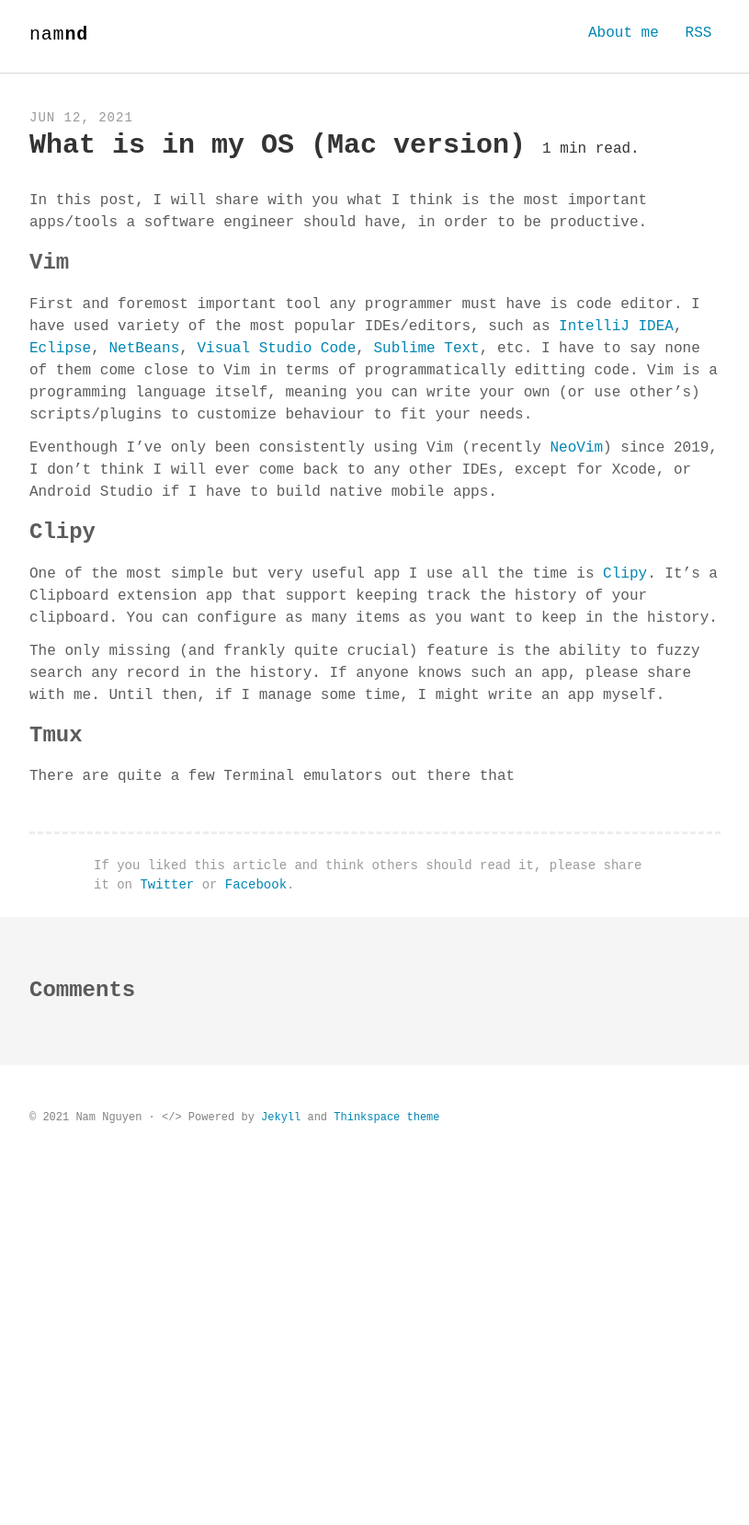
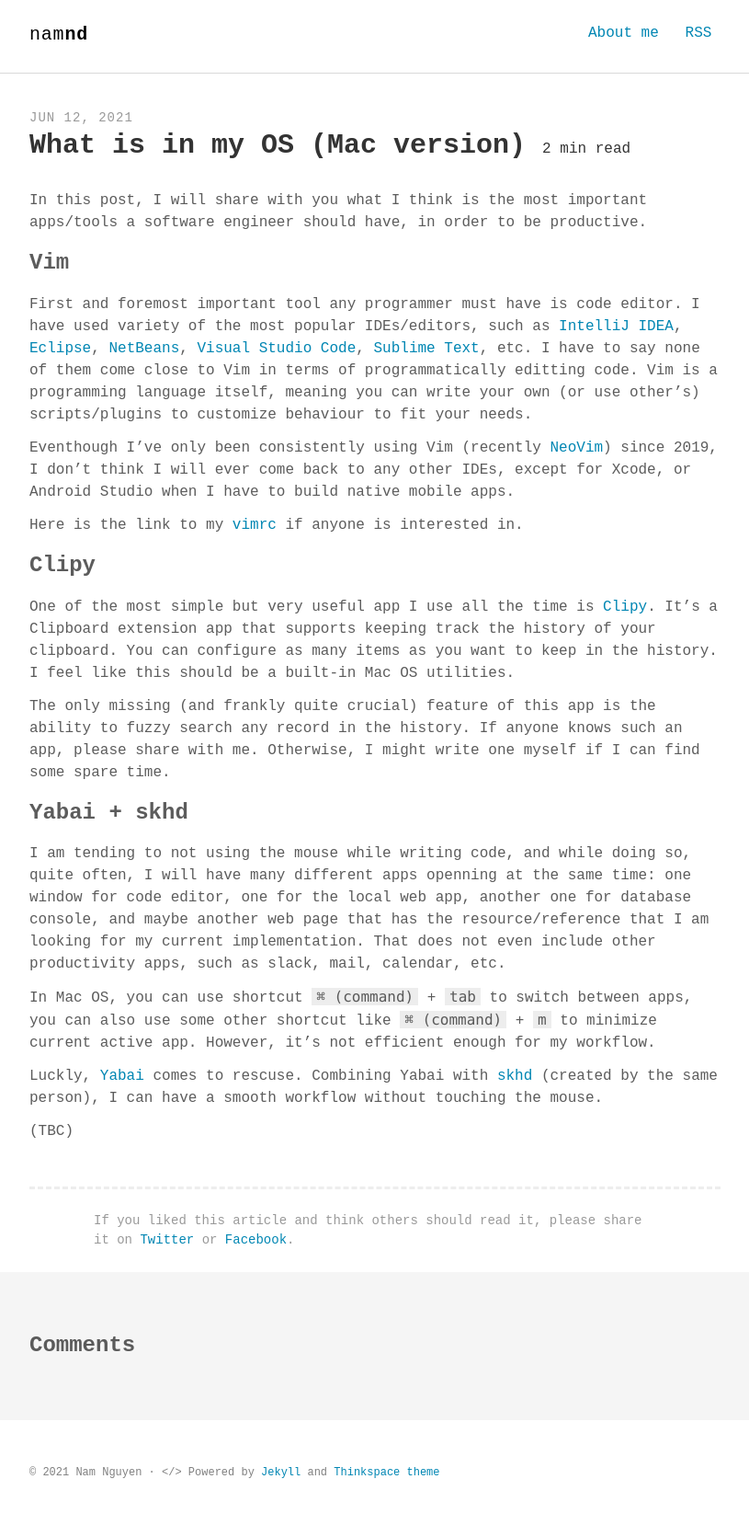
Before and after one commit to namnd/namnd.github.com, a Jekyll site: the page built from _posts/2021-06-12-what-is-in-my-os-mac-version.md, in a window 1280 px wide. Shown: the whole page at 92% size, without its empty margins (232-1047 px from the left). Built offline with Jekyll 4.4.1, drawn with Linux system fonts in a browser that asks for light colours; some web fonts are replaced; comment, search, counter and statistics services are not loaded; before the commit the page ends 1272 px from its top, so only the background shows below that.

Commit message:
part 1 post 1

```diff
--- a/_includes/read-time.html
+++ b/_includes/read-time.html
@@ -1,4 +1,4 @@
 <span class="reading-time" title="Estimated read time">
 	{% assign words = include.content | strip_html | number_of_words %}
-	{{ words | divided_by: 265 | plus: 1 }} min read.
+	{{ words | divided_by: 265 | plus: 1 }} min read
 </span>
--- a/_posts/2021-06-12-what-is-in-my-os-mac-version.md
+++ b/_posts/2021-06-12-what-is-in-my-os-mac-version.md
@@ -2,7 +2,7 @@
 layout: post
 title: "What is in my OS (Mac version)"
 comments: true
-description: "dadasda"
+description: "What is in my OS (Mac version)"
 keywords: "app, utilities"
 ---
 
@@ -19,16 +19,26 @@
 I have to say none of them come close to Vim in terms of programmatically editting code.
 Vim is a programming language itself, meaning you can write your own (or use other's) scripts/plugins to customize behaviour to fit your needs.
 
-Eventhough I've only been consistently using Vim (recently [NeoVim](https://neovim.io/){:target="_blank"}) since 2019, I don't think I will ever come back to any other IDEs, except for Xcode, or Android Studio if I have to build native mobile apps.
+Eventhough I've only been consistently using Vim (recently [NeoVim](https://neovim.io/){:target="_blank"}) since 2019, I don't think I will ever come back to any other IDEs, except for Xcode, or Android Studio when I have to build native mobile apps.
+
+Here is the link to my [vimrc](https://github.com/namnd/dotfiles-macos/blob/master/nvim/init.vim) if anyone is interested in.
 
 ### Clipy
 One of the most simple but very useful app I use all the time is [Clipy](https://clipy-app.com/){:target="_blank"}.
-It's a Clipboard extension app that support keeping track the history of your clipboard.
-You can configure as many items as you want to keep in the history.
+It's a Clipboard extension app that supports keeping track the history of your clipboard.
+You can configure as many items as you want to keep in the history. I feel like this should be a built-in Mac OS utilities.
 
-The only missing (and frankly quite crucial) feature is the ability to fuzzy search any record in the history.
+The only missing (and frankly quite crucial) feature of this app is the ability to fuzzy search any record in the history.
 If anyone knows such an app, please share with me.
-Until then, if I manage some time, I might write an app myself.
+Otherwise, I might write one myself if I can find some spare time.
 
-### Tmux
-There are quite a few Terminal emulators out there that
+### Yabai + skhd
+I am tending to not using the mouse while writing code, and while doing so, quite often, I will have many different apps openning at the same time:
+one window for code editor, one for the local web app, another one for database console, and maybe another web page that has the resource/reference that I am looking for my current implementation.
+That does not even include other productivity apps, such as slack, mail, calendar, etc.
+
+In Mac OS, you can use shortcut `⌘ (command)` + `tab` to switch between apps, you can also use some other shortcut like `⌘ (command)` + `m` to minimize current active app. However, it's not efficient enough for my workflow.
+
+Luckly, [Yabai](https://github.com/koekeishiya/yabai){:target="_blank"} comes to rescuse. Combining Yabai with [skhd](https://github.com/koekeishiya/skhd){:target="_blank"} (created by the same person), I can have a smooth workflow without touching the mouse.
+
+(TBC)
```
